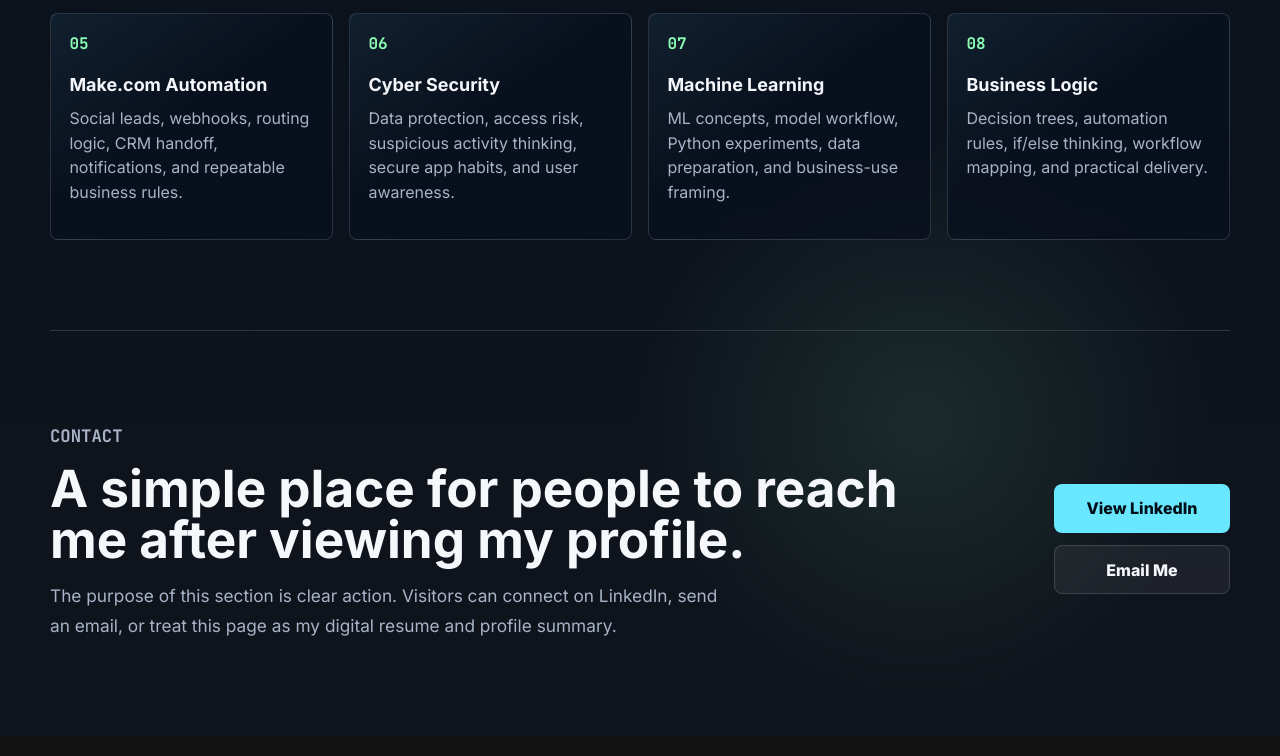
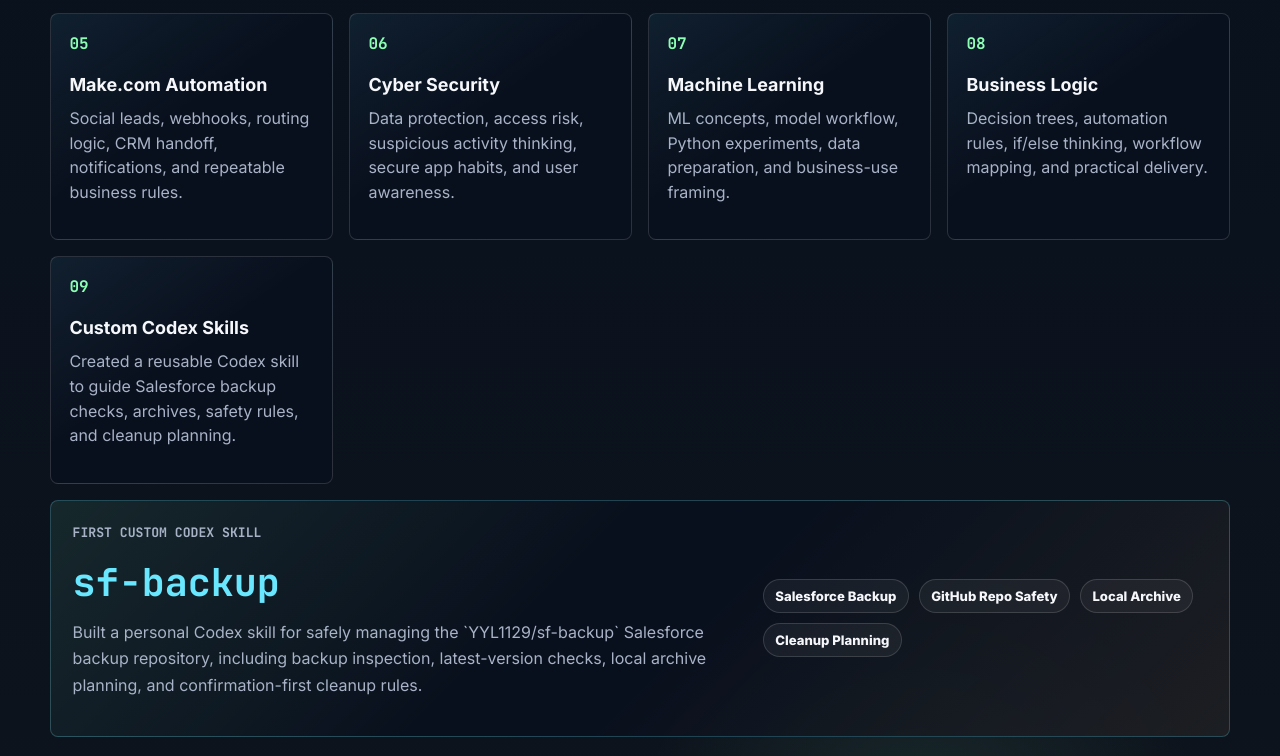
Before and after one commit to YYL1129/yee_landing_page, a plain HTML site: page index.html in a window 1280 px wide. Shown: the part 1919-2675 px from the top of the page. Drawn offline with Linux system fonts and the light colour scheme.

Commit message:
Add sf-backup skill highlight

```diff
--- a/index.html
+++ b/index.html
@@ -149,6 +149,29 @@
             <h3>Business Logic</h3>
             <p>Decision trees, automation rules, if/else thinking, workflow mapping, and practical delivery.</p>
           </article>
+          <article>
+            <span>09</span>
+            <h3>Custom Codex Skills</h3>
+            <p>Created a reusable Codex skill to guide Salesforce backup checks, archives, safety rules, and cleanup planning.</p>
+          </article>
+        </div>
+
+        <div class="featured-skill">
+          <div>
+            <p class="eyebrow">First custom Codex skill</p>
+            <h3>sf-backup</h3>
+            <p>
+              Built a personal Codex skill for safely managing the `YYL1129/sf-backup`
+              Salesforce backup repository, including backup inspection, latest-version checks,
+              local archive planning, and confirmation-first cleanup rules.
+            </p>
+          </div>
+          <div class="skill-tags" aria-label="sf-backup capabilities">
+            <span>Salesforce Backup</span>
+            <span>GitHub Repo Safety</span>
+            <span>Local Archive</span>
+            <span>Cleanup Planning</span>
+          </div>
         </div>
       </section>
 
--- a/styles.css
+++ b/styles.css
@@ -413,6 +413,7 @@
 }
 
 .section {
+  scroll-margin-top: 8.5rem;
   padding: clamp(3.5rem, 7vw, 6rem) 0;
   border-top: 1px solid var(--line);
 }
@@ -481,6 +482,49 @@
   line-height: 1.55;
 }
 
+.featured-skill {
+  display: grid;
+  grid-template-columns: minmax(0, 1.2fr) minmax(16rem, 0.8fr);
+  gap: 1.5rem;
+  margin-top: 1rem;
+  padding: 1.35rem;
+  border: 1px solid rgba(105, 231, 255, 0.24);
+  border-radius: 8px;
+  background:
+    linear-gradient(135deg, rgba(141, 255, 181, 0.1), transparent 42%),
+    linear-gradient(315deg, rgba(255, 209, 102, 0.08), transparent 46%),
+    var(--panel);
+}
+
+.featured-skill h3 {
+  color: var(--cyan);
+  font-family: "JetBrains Mono", monospace;
+  font-size: clamp(1.6rem, 3vw, 2.5rem);
+}
+
+.featured-skill p {
+  color: var(--muted);
+  line-height: 1.65;
+}
+
+.skill-tags {
+  display: flex;
+  flex-wrap: wrap;
+  align-content: center;
+  gap: 0.65rem;
+}
+
+.skill-tags span {
+  display: inline-flex;
+  padding: 0.5rem 0.7rem;
+  border: 1px solid var(--line);
+  border-radius: 999px;
+  background: rgba(255, 255, 255, 0.05);
+  color: var(--text);
+  font-size: 0.82rem;
+  font-weight: 800;
+}
+
 .contact-section {
   display: flex;
   align-items: center;
@@ -532,6 +576,10 @@
 
   .skill-matrix {
     grid-template-columns: repeat(2, minmax(0, 1fr));
+  }
+
+  .featured-skill {
+    grid-template-columns: 1fr;
   }
 
   h1 {
```
